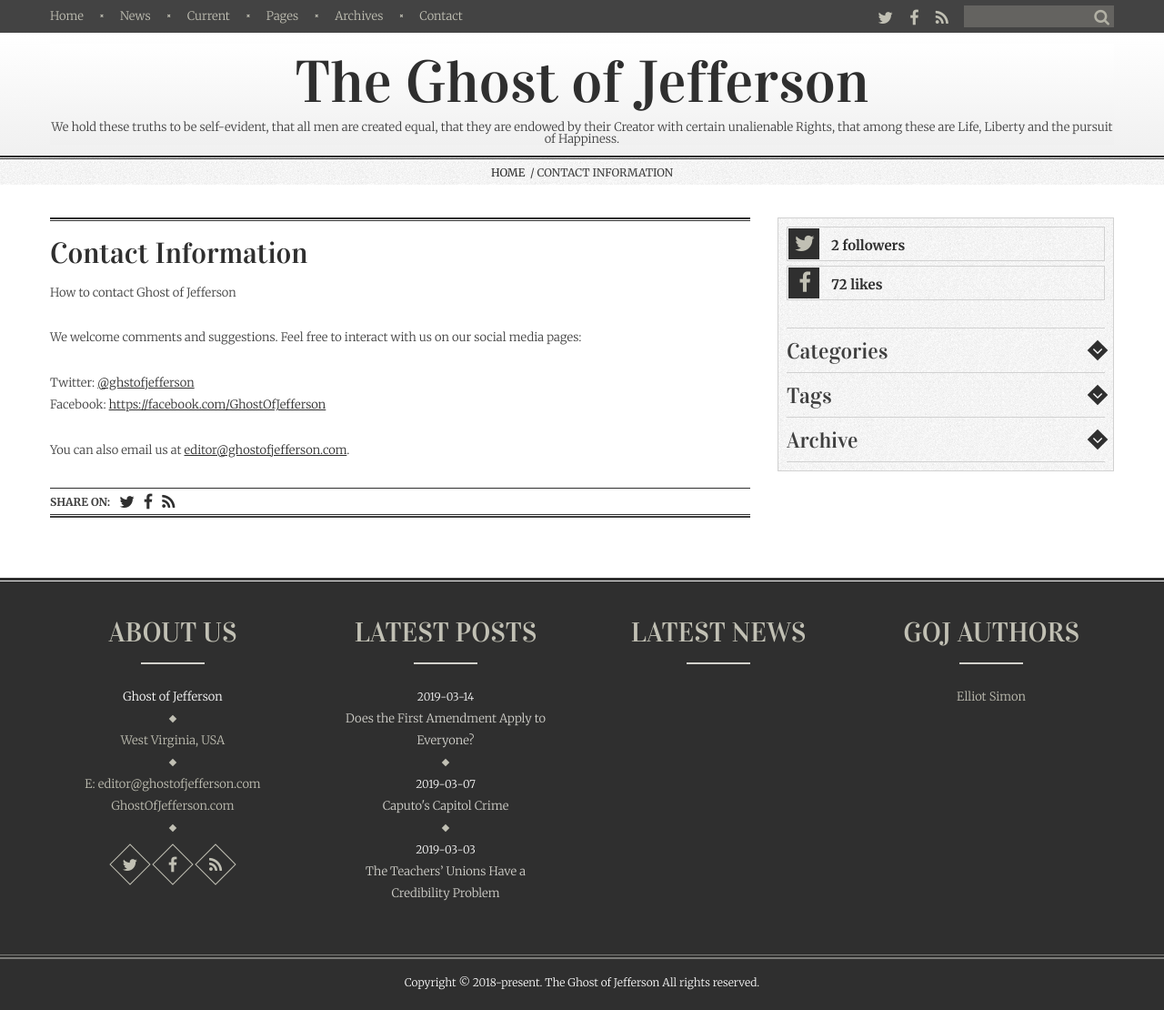
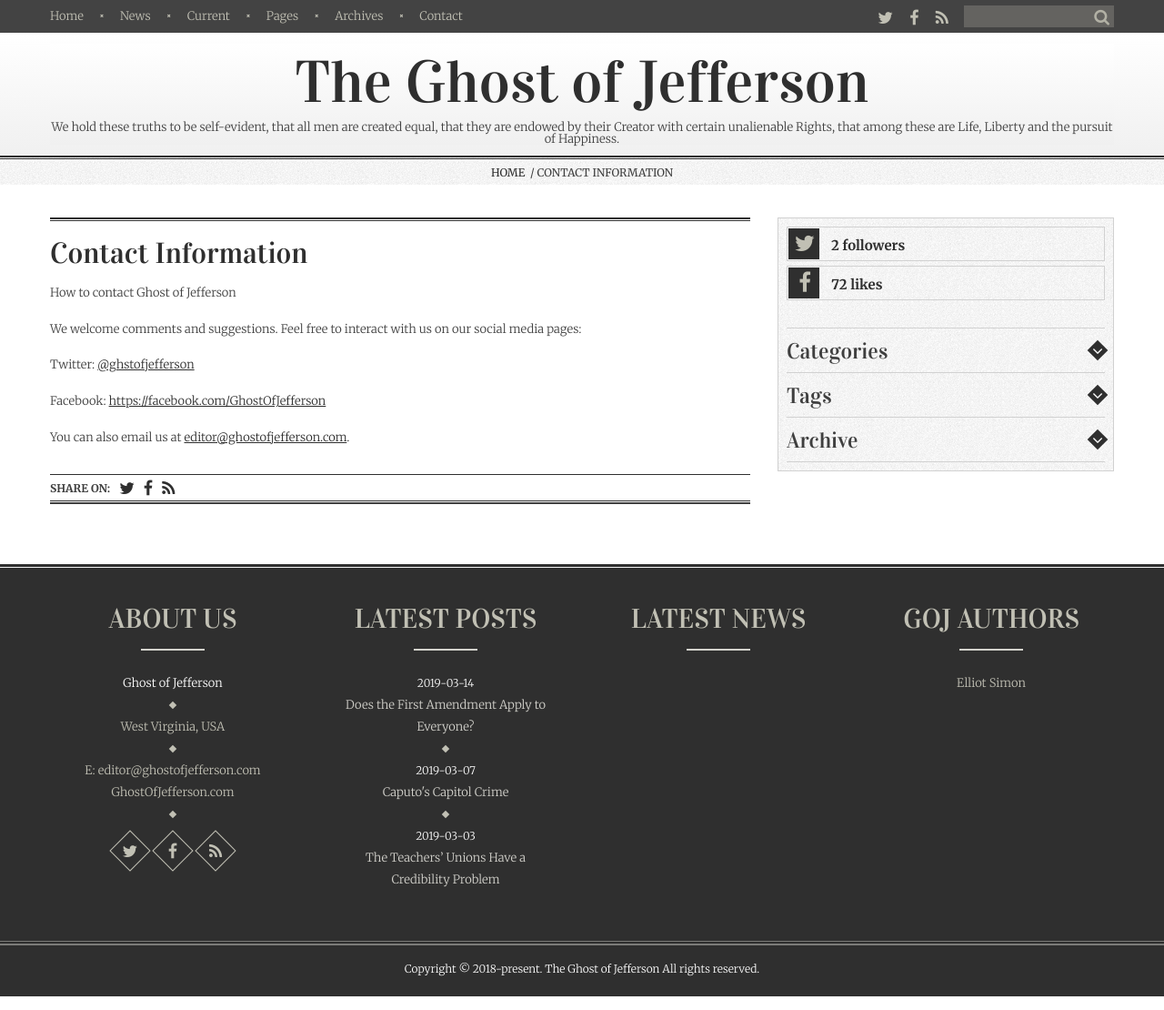
Before and after one commit to niden-net/ghostofjefferson-com, a Jekyll site: the page built from _pages/contact-information.md, in a window 1280 px wide and 1110 px high. Shown: the whole window at 91% size. Built offline with Jekyll 4.4.1, drawn with Linux system fonts in a browser that asks for light colours; a script that is not in the unit is left out.

Commit message:
Adjustments to pages

```diff
--- a/_config.yml
+++ b/_config.yml
@@ -7,7 +7,7 @@ analytics: 'UA-132973672-1'
 social:
   email: 'editor@ghostofjefferson.com'
   facebook: 'https://facebook.com/GhostOfJefferson'
-  twitter: 'https://twitter.com/ghstofjefferson'
+  twitter: 'ghstofjefferson'
   gab: ''
   mewe: ''
   fb_likes: 72
--- a/_includes/author_fragment.html
+++ b/_includes/author_fragment.html
@@ -25,7 +25,7 @@
                             </p>
                             <div class="cross"></div>
                             <div class="social-button">
-                                {% if page.twitter %}<a href="{{ page.twitter }}" class="social">
+                                {% if page.twitter %}<a href="https://twitter.com/{{ page.twitter }}" class="social">
                                     <i class="fa fa-twitter"></i>
                                 </a>{% endif %}
                                 {% if page.facebook %}<a href="{{ page.facebook }}" class="social">
--- a/_includes/footer.html
+++ b/_includes/footer.html
@@ -14,7 +14,7 @@
                             <a href="https://ghostofjefferson.com">GhostOfJefferson.com</a>
                         </li>
                         <li>
-                            <a href="{{ site.social.twitter }}" class="social"><i class="fa fa-twitter"></i></a>
+                            <a href="https://twitter.com/{{ site.social.twitter }}" class="social"><i class="fa fa-twitter"></i></a>
                             <a href="{{ site.social.facebook }}" class="social"><i class="fa fa-facebook"></i></a>
                             <a href="/feed.xml" class="social"><i class="fa fa-rss"></i></a>
                         </li>
--- a/_layouts/page.html
+++ b/_layouts/page.html
@@ -13,7 +13,7 @@ layout: default
                             <!--/blog item header -->
                             <!-- content -->
                             <div class="content">
-                                <p>{{ page.content }}</p>
+                                <p>{{ content }}</p>
                             </div>
                             <!--/content-->
                             <span class="tag-links">
--- a/_pages/contact-information.md
+++ b/_pages/contact-information.md
@@ -4,14 +4,11 @@ title: Contact Information
 permalink: /contact
 ---
 How to contact Ghost of Jefferson
-<br>
-<br>
+
 We welcome comments and suggestions. Feel free to interact with us on our social media pages:
-<br>
-<br>
-Twitter: <a href="https://twitter.com/ghstofjefferson">@ghstofjefferson</a>
-<br>
-Facebook: <a href="https://facebook.com/GhostOfJefferson">https://facebook.com/GhostOfJefferson</a>
-<br>
-<br>
-You can also email us at <a href='mailto:editor@ghostofjefferson.com'>editor@ghostofjefferson.com</a>.
+
+Twitter: [@{{ site.social.twitter }}](https://twitter.com/{{ site.social.twitter }})
+
+Facebook: [{{ site.social.facebook }}]({{ site.social.facebook }})
+
+You can also email us at [editor@ghostofjefferson.com](mailto:editor@ghostofjefferson.com).
```
